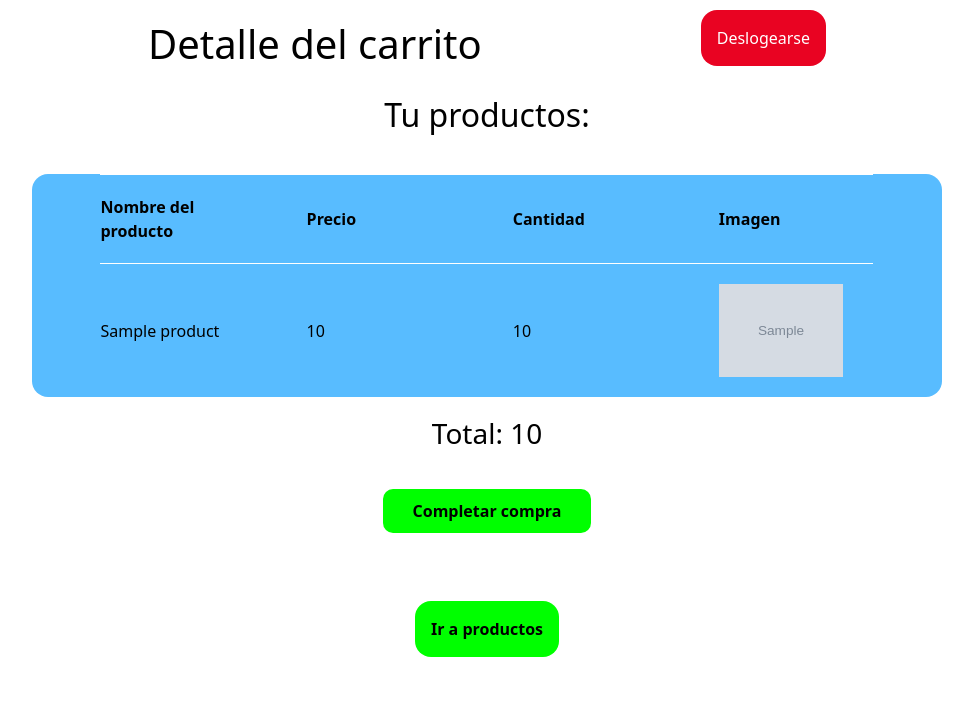
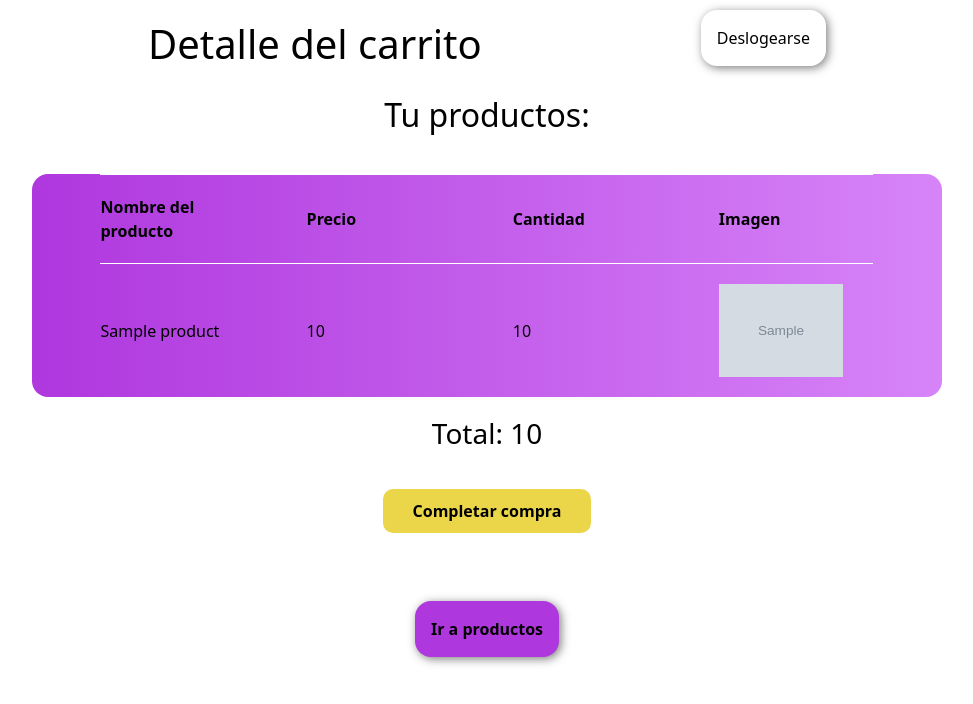
Before and after one commit to Lbpecoraro/proyectoFinalBack, a Node project: template views/cart.ejs in a window 1280 px wide. Shown: the top 704 px of the page, without its empty margins (153-1126 px from the left). Run offline with Node 20 templates, Linux system fonts and the light colour scheme; the template is opened without the code that fills it: most values are stand-ins (such as "Sample title", 1, 10 or a date in 2020); grey boxes marked "Sample" are stand-in pictures.

Commit message:
finalahorasifinal

```diff
--- a/public/css/styles.css
+++ b/public/css/styles.css
@@ -40,26 +40,27 @@ form {
     padding: 10px 30px;
     border-radius: 10px;
     font-weight: 600;
-    background-color: rgb(0, 255, 0);
+    background-color: #EBD64A;
     border: none;
 }
 
 .btnSubmit:hover {
     color: black;
-    background-color: rgb(138, 255, 138);
+    background-color: #EBD67E;
 }
 
 a {
     text-decoration: none;
-    color: white;
-    background-color: rgb(233, 3, 34);
+    color: black;
+    background-color: rgb(255, 255, 255);
     padding: 1rem;
     border-radius: 1rem;
+    box-shadow: 2px 2px 10px rgba(63, 63, 63, 0.684);
 }
 
 a:hover {
     color: rgb(255, 255, 255);
-    background-color: rgb(240, 85, 106);
+    background-color: #d784f8;
 }
 
 .links {
@@ -73,7 +74,7 @@ a:hover {
     display: flex;
     flex-wrap: wrap;
     justify-content: center;
-    background-color: rgb(88, 188, 255);
+    background: linear-gradient(to right,#AF37DE, #d784f8)  ;
     border-radius: 1rem;
 }
 
@@ -152,7 +153,7 @@ a:hover {
 .formQuantity button {
     font-weight: bolder;
     color: rgb(0, 0, 0);
-    background-color: rgb(0, 255, 0);
+    background-color:#EBD64A;
     padding: 1rem;
     border-radius: 1rem;
     border: none;
@@ -164,8 +165,8 @@ a:hover {
 }
 
 .formQuantity button:hover {
-    color: rgb(0, 0, 0);
-    background-color: rgb(116, 255, 135);
+    color: rgb(255, 255, 255);
+    background-color: #EBD67E;
 }
 
 .quantityInput {
@@ -185,14 +186,14 @@ a:hover {
     font-weight: 600;
     text-decoration: none;
     color: rgb(0, 0, 0);
-    background-color: rgb(0, 255, 0);
+    background-color: #AF37DE;
     padding: 1rem;
     border-radius: 1rem;
 }
 
 .irAProductos:hover {
     color: rgb(0, 0, 0);
-    background-color: rgb(116, 255, 135);
+    background-color: #d784f8;
 }
 
 .contenedorCarrito {
```
Also changed, not shown: 1 other file.
